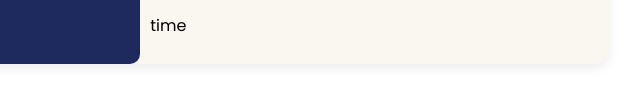
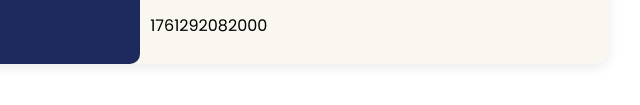
Before and after one commit to SamsonBraimoh/HNG_task_0, a plain HTML site: page index.html in a window 1280 px wide. Shown: the part 653-758 px from the top of the page, 415-1055 px from the left. Drawn offline with Linux system fonts and the light colour scheme.

Commit message:
made correction

```diff
--- a/index.html
+++ b/index.html
@@ -48,6 +48,6 @@
                 </nav>
         </aside>
     </article>
-    <script src="app.js"></script>
+    <script src="card.js"></script>
 </body>
 </html>
```
